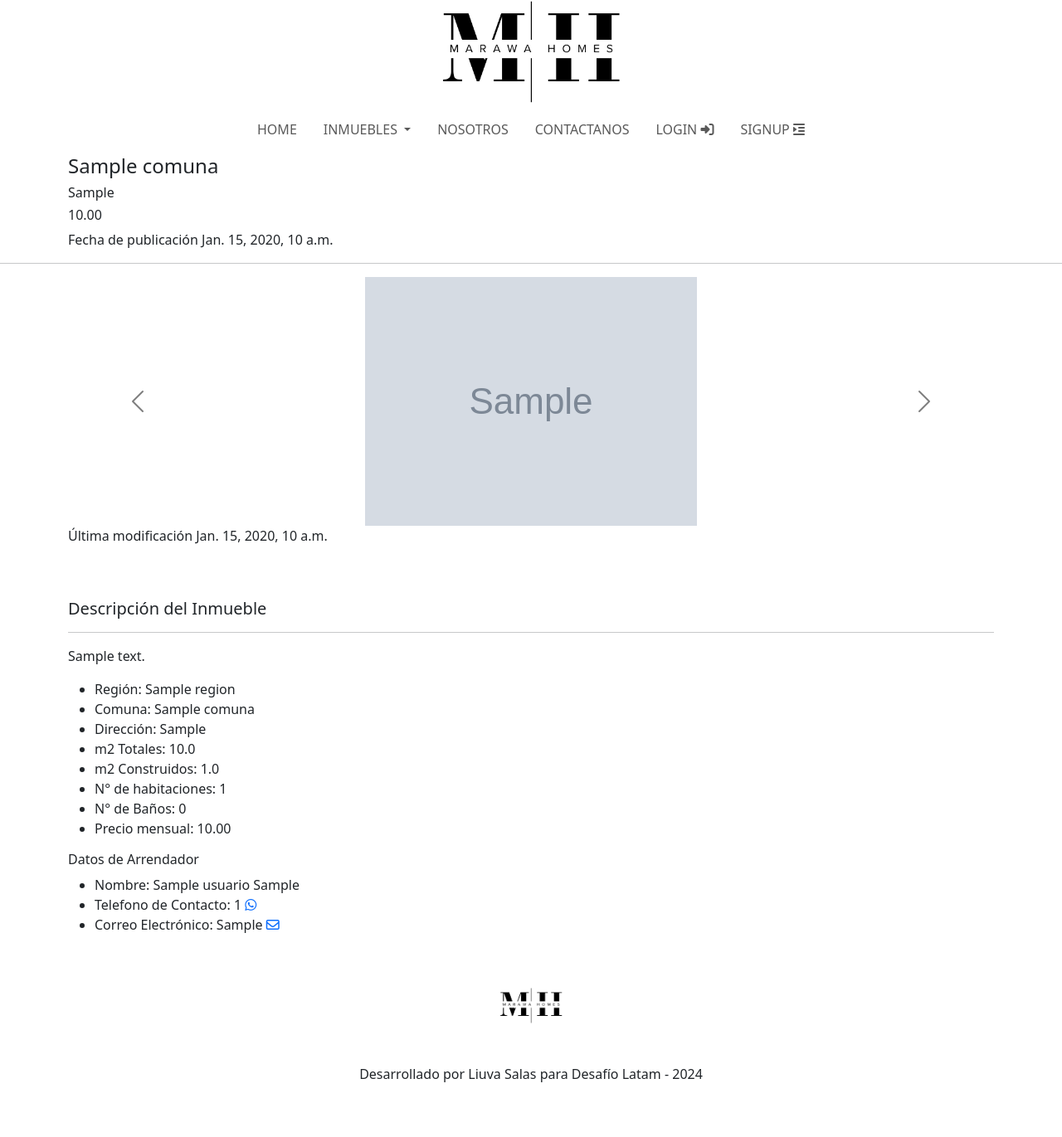
After one commit to LiuvaSalas/Proyecto-M7-Inmobiliaria-Marawa-Homes, a Django app: page /caracteristica_inmueble/1 in a window 1280 px wide. The commit adds this page. Shown: the whole page at 83% size. Run offline with Django 5.2, Linux system fonts and the light colour scheme; tables that the repository leaves empty hold one stand-in row (values such as "Sample post"); grey boxes marked "Sample" are stand-in pictures; parts of the project's set-up code (start-up, migrations or seed data) failed here and were passed over; some libraries are stand-ins or nearby versions.

Commit message:
- Se Genero la V1 de la vista base para la descripcion de los inmuebles

```diff
--- a/Inmobiliaria/gestion_inmuebles/models.py
+++ b/Inmobiliaria/gestion_inmuebles/models.py
@@ -58,6 +58,12 @@ class Inmueble(models.Model):
     fecha_creacion = models.DateTimeField(auto_now_add=True)
     ultima_modificacion = models.DateTimeField(auto_now=True)
     imagen_portada = models.URLField(default=None, null=True, blank=True)
+    imagen1 = models.URLField(default=None, null=True, blank=True)
+    imagen2 = models.URLField(default=None, null=True, blank=True)
+    imagen3 = models.URLField(default=None, null=True, blank=True)
+    imagen4 = models.URLField(default=None, null=True, blank=True)
+    imagen5 = models.URLField(default=None, null=True, blank=True)
+
 
     def __str__(self):
         return self.nombre
--- /dev/null
+++ b/Inmobiliaria/gestion_inmuebles/templates/inmuebles/caracteristica_inmueble.html
@@ -0,0 +1,113 @@
+{% extends 'layout/base.html' %}
+{% load static %}
+<!DOCTYPE html>
+<html lang="en">
+
+<head>
+  <meta charset="UTF-8" />
+  <meta name="viewport" content="width=device-width, initial-scale=1.0" />
+  <title>Document</title>
+  <!--Enlace archivo css en carpeta static-->
+  <link rel="stylesheet" type="text/css" href="{% static 'base/assets/css/styles.css' %}" />
+</head>
+
+<body>
+  {% block content %}
+  <div class="container">
+    <div>
+      <h4> {{inmueble.comuna}} </h4>
+      <h6> {{inmueble.direccion}} </h6>
+      <h6> {{inmueble.precio_mensual}} </h6>
+      <p>Fecha de publicación {{inmueble.fecha_creacion}} </p>
+    </div>
+  </div>
+  <hr>
+  <!--Carruser fotos del inmueble-->
+  <div class="container">
+    <div id="carouselExample" class="carousel slide">
+      <div class="carousel-inner">
+        <div class="carousel-item active">
+          <img src="{{ inmueble.imagen_portada }}" class="d-block w-auto img-fluid" alt="...">
+        </div>
+        <div class="carousel-item">
+          <img src="{{ inmueble.imagen1 }}" class="d-block w-auto img-fluid" alt="...">
+        </div>
+        <div class="carousel-item">
+          <img src="{{ inmueble.imagen2 }}" class="d-block w-auto img-fluid" alt="...">
+        </div>
+        <div class="carousel-item">
+          <img src="{{ inmueble.imagen3 }}" class="d-block w-auto img-fluid" alt="...">
+        </div>
+        <div class="carousel-item">
+          <img src="{{ inmueble.imagen4 }}" class="d-block w-auto img-fluid" alt="...">
+        </div>
+        <div class="carousel-item">
+          <img src="{{ inmueble.imagen5 }}" class="d-block w-auto img-fluid" alt="...">
+        </div>
+      </div>
+      <button class="carousel-control-prev" type="button" data-bs-target="#carouselExample" data-bs-slide="prev">
+        <span class="carousel-control-prev-icon" aria-hidden="true"></span>
+        <span class="visually-hidden" style="color: black;">Previous</span>
+      </button>
+      <button class="carousel-control-next" type="button" data-bs-target="#carouselExample" data-bs-slide="next">
+        <span class="carousel-control-next-icon" aria-hidden="true"></span>
+        <span class="visually-hidden">Next</span>
+      </button>
+    </div>
+    <p>Última modificación {{inmueble.ultima_modificacion}} </p>
+  </div>
+  <!--Descripcion del inmueble-->
+  <div class="container pt-5">
+    <h5>Descripción del Inmueble</h5>
+    <hr>
+    <p> {{inmueble.descripcion}} </p>
+    <ul>
+      <li>
+        Región: {{inmueble.region}}
+      </li>
+      <li>
+        Comuna: {{inmueble.comuna}}
+      </li>
+      <li>
+        Dirección: {{inmueble.direccion}}
+      </li>
+      <li>
+        m2 Totales: {{inmueble.m2_totales}}
+      </li>
+      <li>
+        m2 Construidos: {{inmueble.m2_construidos}}
+      </li>
+      <li>
+        N° de habitaciones: {{inmueble.habitaciones}}
+      </li>
+      <li>
+        N° de Baños: {{inmueble.banos}}
+      </li>
+      <li>
+        Precio mensual: {{inmueble.precio_mensual}}
+      </li>
+    </ul>
+  </div>
+  <!--Datos de Arrendador-->
+  <div class="container">
+    <h6>Datos de Arrendador</h6>
+    <ul>
+      <li>
+        Nombre: {{inmueble.arrendador.nombres}} {{inmueble.arrendador.apellidos}}
+      </li>
+      <li>
+        Telefono de Contacto: {{inmueble.arrendador.telefono_personal}} <a
+          href="https://api.whatsapp.com/send?phone=+56936675540&text=Hola%2C+me+interesa+tu+departamento+en+%7B%7Binmueble.direccion%7D%7D%F0%9F%98%80"><i
+            class="fa-brands fa-whatsapp"></i></a>
+      </li>
+      <li>
+        Correo Electrónico: {{inmueble.arrendador.correo_electronico}} <a href="mailto:matias@gmail.com"><i
+            class="fa-regular fa-envelope"></i></a>
+      </li>
+    </ul>
+  </div>
+
+  {% endblock %}
+</body>
+
+</html>
--- a/Inmobiliaria/gestion_inmuebles/urls.py
+++ b/Inmobiliaria/gestion_inmuebles/urls.py
@@ -16,4 +16,9 @@ urlpatterns = [
         name="borrarInmueble",
     ),
     path("dashboard/", views.dashboard, name="dashboard"),
+    path(
+        "caracteristica_inmueble/<int:inmueble_id>",
+        views.caracteristica_inmueble,
+        name="caracteristica_inmueble",
+    ),
 ]
--- a/Inmobiliaria/gestion_inmuebles/views.py
+++ b/Inmobiliaria/gestion_inmuebles/views.py
@@ -7,6 +7,7 @@ from django.contrib.auth.models import User
 from django.http import HttpResponse
 from .models import Inmueble
 from .forms import Formulario_Actualizacion_Inmuebles, Formulario_Gestion_Inmuebles
+from Inmobiliaria.views import index
 
 
 def home(request):
@@ -83,6 +84,19 @@ def borrar_inmueble(request, inmueble_id):
     return redirect("listar_inmuebles")
 
 
+def caracteristica_inmueble(request, inmueble_id):
+    if request.method == "GET":
+        inmueble = get_object_or_404(Inmueble, pk=inmueble_id)
+        contexto = {"inmueble": inmueble}
+        return render(
+            request,
+            "inmuebles/caracteristica_inmueble.html",
+            contexto,
+        )
+    else:
+        redirect("index")
+
+
 def dashboard(request):
     inmuebles_general = Inmueble.objects.filter(arrendador__user=request.user)
     total_inmuebles = inmuebles_general.count()
--- a/Inmobiliaria/static/base/assets/css/styles.css
+++ b/Inmobiliaria/static/base/assets/css/styles.css
@@ -33,6 +33,10 @@
   display: flex;
   justify-content: center;
   flex-wrap: wrap;
+}
+
+.container_cards a {
+  text-decoration: none;
 }
 
 .ubicacion p {
@@ -96,3 +100,14 @@
   background-color: #5a6c57;
   color: #ffff;
 }
+
+/*CARACTERISTICA INMUEBLE*/
+#carouselExample img {
+  max-height: 450px;
+  justify-self: center;
+}
+
+.carousel-control-next,
+.carousel-control-prev /*, .carousel-indicators */ {
+  filter: invert(100%);
+}
```
Also changed, not shown: Inmobiliaria/templates/index.html (+7 -2 lines), Inmobiliaria/gestion_inmuebles/migrations/0015_inmueble_imagen1_inmueble_imagen2_inmueble_imagen3_and_more.py (added), Screenshots Hitos/Hito 4/3b-V2 Detalle de cada Inmueble.png (added).
